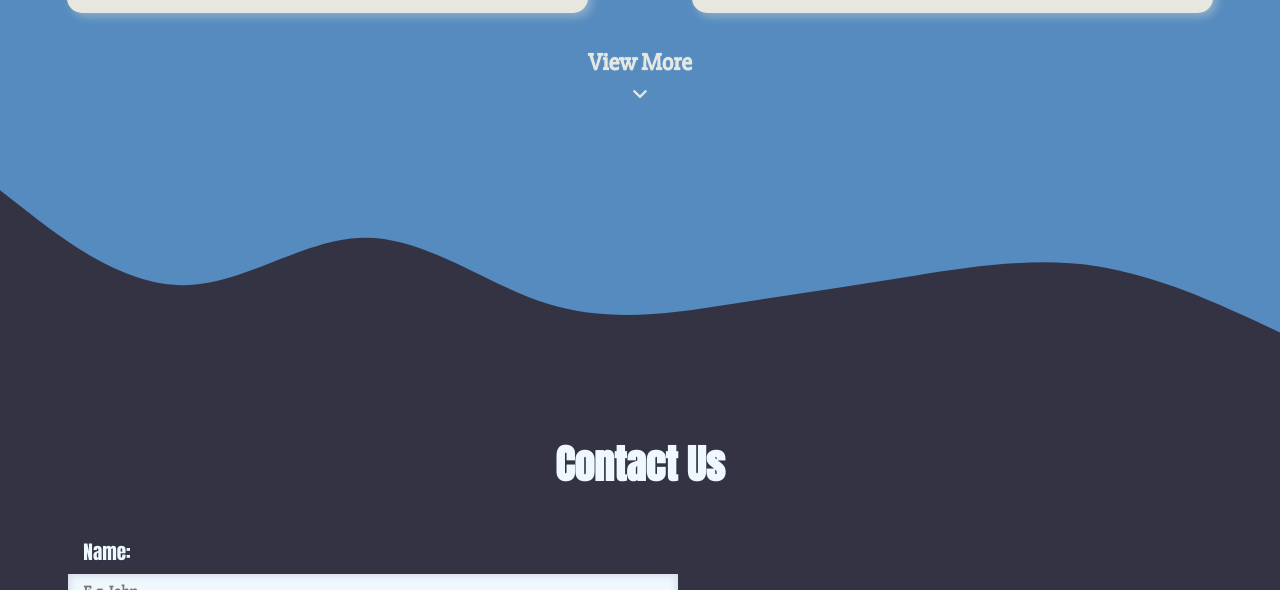
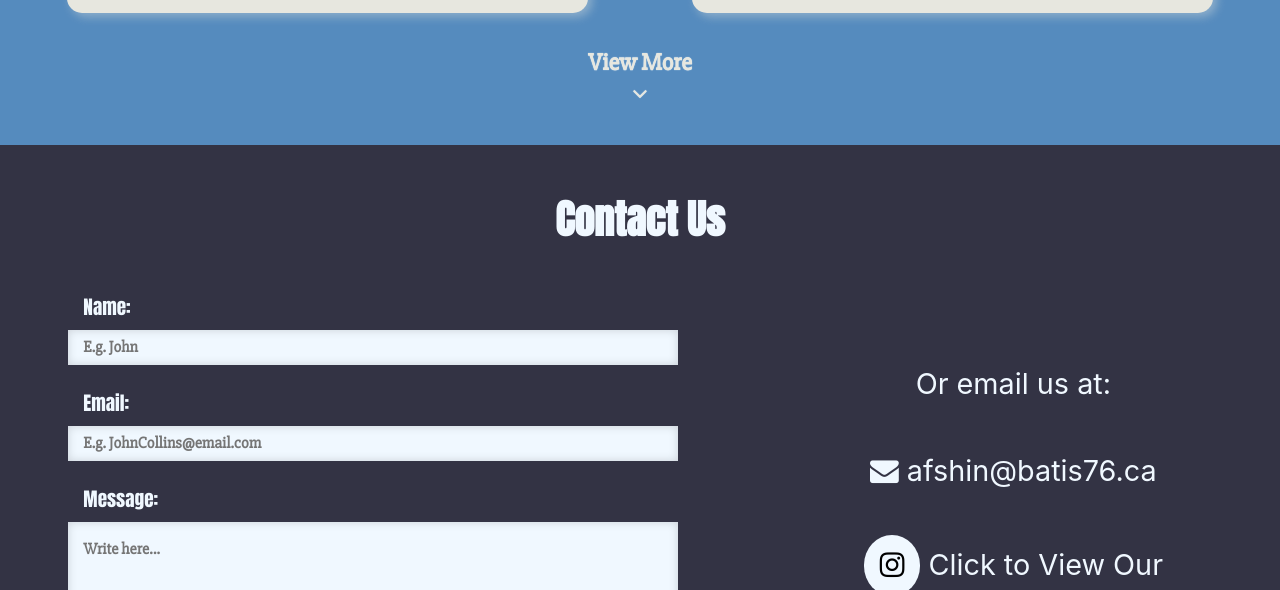
Before and after one commit to Batis76/batis76.github.io, a plain HTML site: page index.html in a window 1280 px wide. Shown: the part 2133-2723 px from the top of the page. Drawn offline with nearby package versions, Linux system fonts and the light colour scheme.

Commit message:
Add files via upload

```diff
--- a/index.html
+++ b/index.html
@@ -90,7 +90,7 @@
         </div>
     </section>
 
-    <section id="projects" style="margin: 0;">
+    <section id="projects">
         <svg xmlns="http://www.w3.org/2000/svg" viewBox="0 0 1440 320">
             <path fill="#333344" fill-opacity="1"
                 d="M0,224L30,192C60,160,120,96,180,96C240,96,300,160,360,181.3C420,203,480,181,540,165.3C600,149,660,139,720,128C780,117,840,107,900,133.3C960,160,1020,224,1080,229.3C1140,235,1200,181,1260,181.3C1320,181,1380,235,1410,261.3L1440,288L1440,0L1410,0C1380,0,1320,0,1260,0C1200,0,1140,0,1080,0C1020,0,960,0,900,0C840,0,780,0,720,0C660,0,600,0,540,0C480,0,420,0,360,0C300,0,240,0,180,0C120,0,60,0,30,0L0,0Z">
@@ -706,12 +706,7 @@
         </div>
     </section>
 
-    <section id="contact" style="margin: 0;">
-        <svg xmlns="http://www.w3.org/2000/svg" viewBox="0 0 1440 320">
-            <path fill="#558bbe" fill-opacity="1"
-                d="M0,96L34.3,122.7C68.6,149,137,203,206,202.7C274.3,203,343,149,411,149.3C480,149,549,203,617,224C685.7,245,754,235,823,224C891.4,213,960,203,1029,192C1097.1,181,1166,171,1234,181.3C1302.9,192,1371,224,1406,240L1440,256L1440,0L1405.7,0C1371.4,0,1303,0,1234,0C1165.7,0,1097,0,1029,0C960,0,891,0,823,0C754.3,0,686,0,617,0C548.6,0,480,0,411,0C342.9,0,274,0,206,0C137.1,0,69,0,34,0L0,0Z">
-            </path>
-        </svg>
+    <section id="contact">
         <div class="container-fluid">
             <div class="row justify-content-around">
                 <div class="col-12">
--- a/style.css
+++ b/style.css
@@ -138,6 +138,7 @@ body {
 
 #projects {
     background-color: rgb(85, 139, 190);
+    padding-bottom: 2.5rem;
 }
 
 .project-boxes {
```
